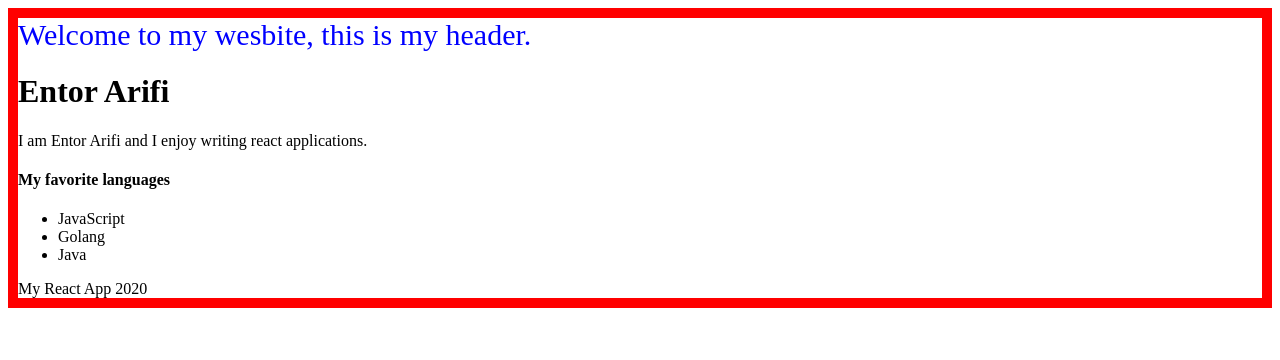
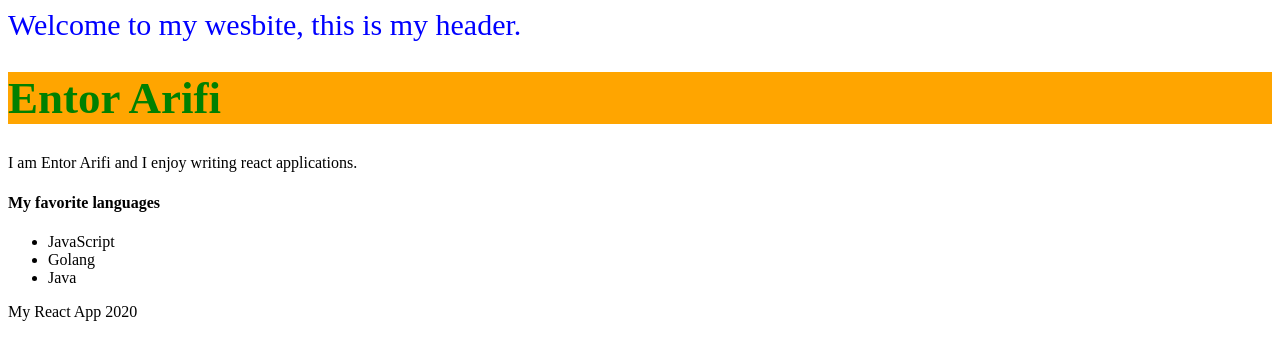
Before and after one commit to armendlahi/learning-react-ick, a React (Create React App) app: page / in a window 1280 px wide. Shown: the top 360 px of the page. Built offline with nearby package versions, Linux system fonts and the light colour scheme.

Commit message:
Inline styling using the style attribute.

```diff
--- a/src/components/MyInfo.js
+++ b/src/components/MyInfo.js
@@ -6,7 +6,7 @@ const MyInfo = () => {
 
     return (
         <div>
-            <h1>{`${firstName} ${lastName}`}</h1>
+            <h1 style={{ color: 'green', backgroundColor: 'orange', fontSize: 45 }}>{`${firstName} ${lastName}`}</h1>
             <p>I am Entor Arifi and I enjoy writing react applications.</p>
 
             <h4>My favorite languages</h4>
--- a/src/style.css
+++ b/src/style.css
@@ -1,7 +1,3 @@
-body {
-    border: 10px solid red;
-}
-
 .my-header {
     font-size: 30px;
     color: blue;
```
